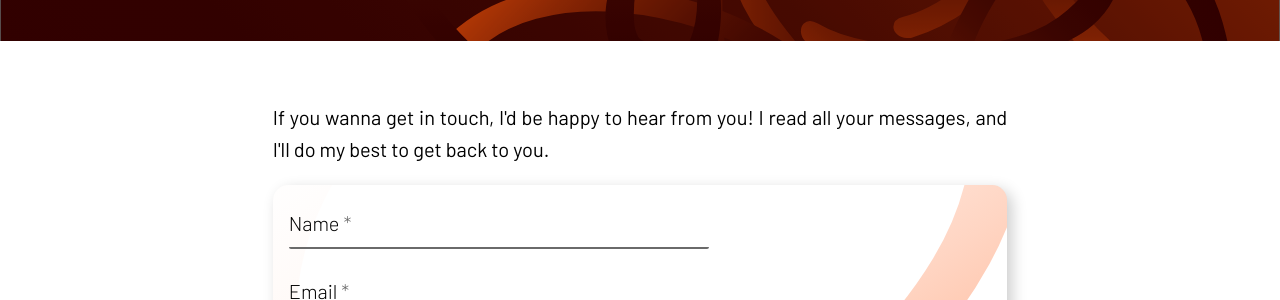
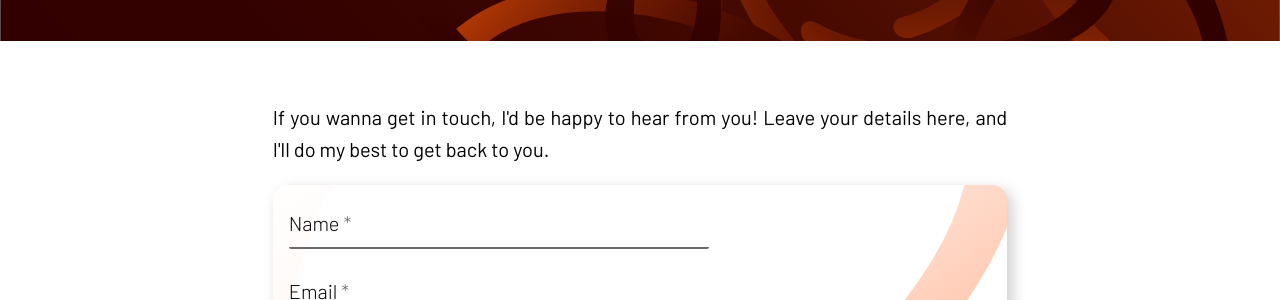
Before and after one commit to qitianshi/qitianshi.com, a Jekyll site: the page built from src/contact.html, in a window 1280 px wide and 900 px high. Shown: the part 409-709 px from the top of the window. Built offline with Jekyll 4.4.1, drawn with Linux system fonts in a browser that asks for light colours; some web fonts are replaced.

Commit message:
Update description on contact page

```diff
--- a/src/contact.html
+++ b/src/contact.html
@@ -1,7 +1,7 @@
 ---
 title: "Contact"
 layout: "blog"
-description: "If you wanna get in touch with me, I'd be happy to hear from you! I read all your messages, and I'll do my best to get back to you."
+description: "If you wanna get in touch, I'd be happy to hear from you! Leave your details here, and I'll do my best to get back to you."
 
 active_navlink: "Contact"
 header_background_brightness: 75%
@@ -15,7 +15,7 @@ navbar_transparency_theme: "dark"
 
 
 <p>
-    If you wanna get in touch, I'd be happy to hear from you! I read all your messages, and I'll do my best to get back to you.
+    If you wanna get in touch, I'd be happy to hear from you! Leave your details here, and I'll do my best to get back to you.
 </p>
 
 <form
```
